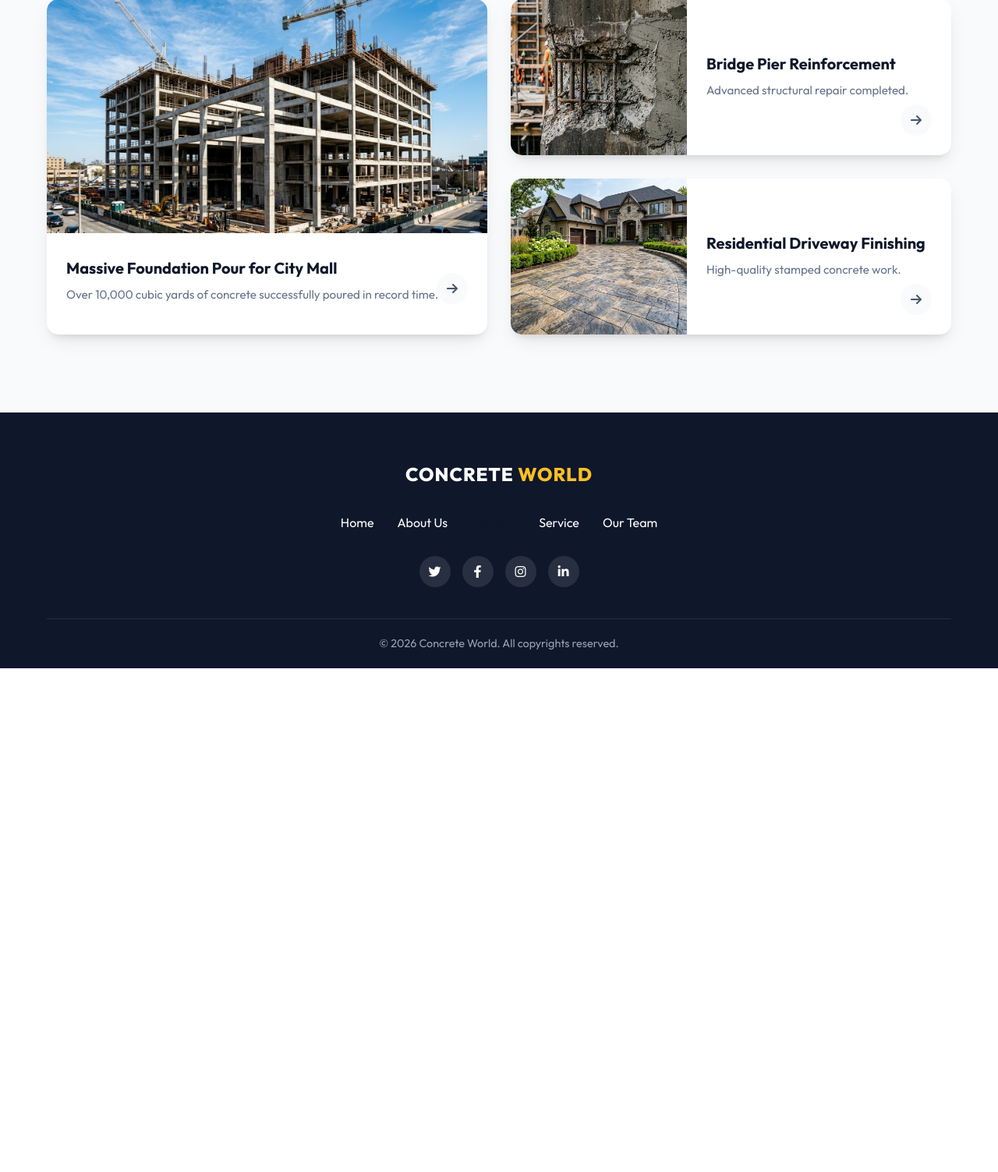
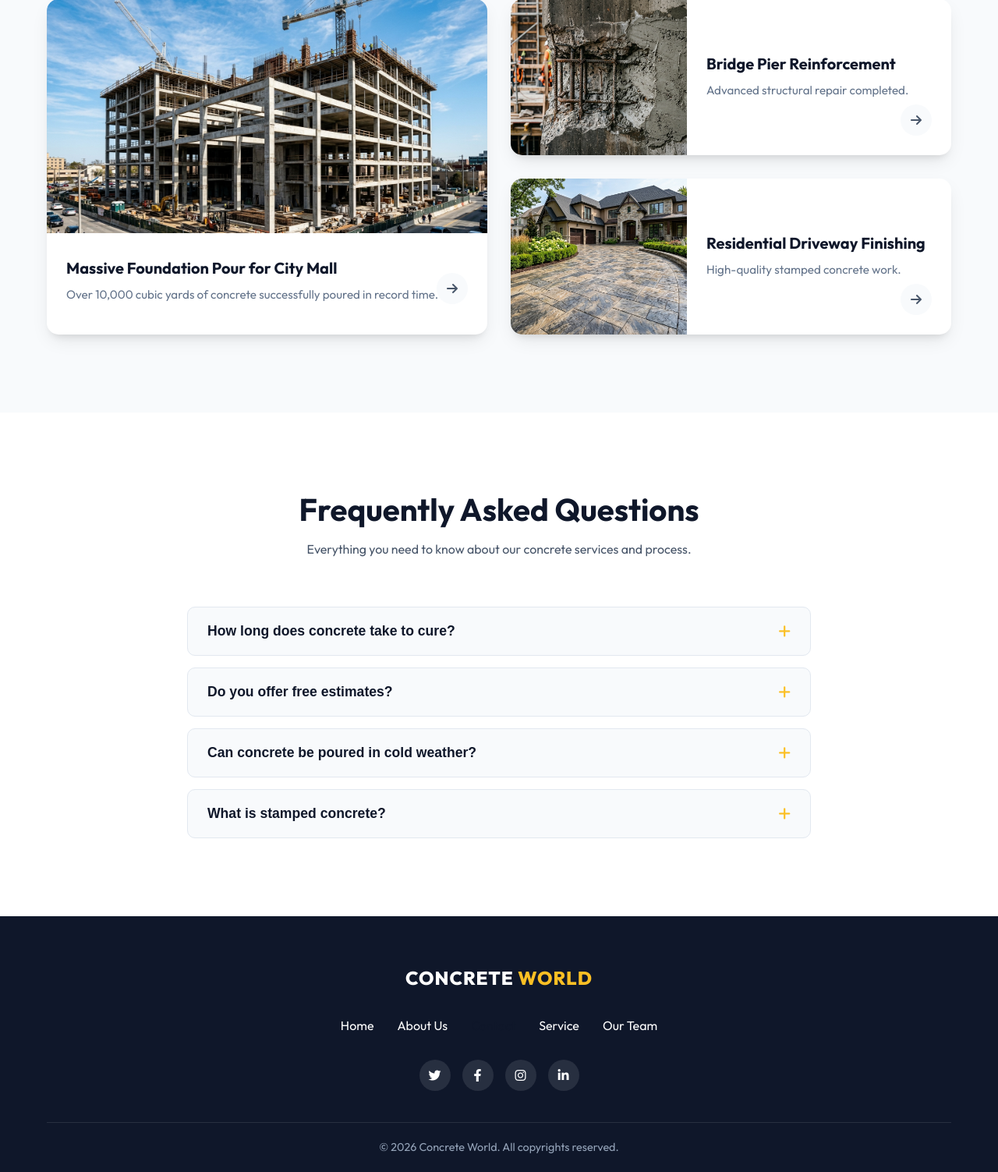
Before and after one commit to ManyangMajok/concrete, a PHP site: page / in a window 1280 px wide. Shown: the part 3056-4559 px from the top of the page at 78% size. Before the commit the page ends 3913 px from the top, so only its background shows below. Run offline with PHP 8.4, Linux system fonts and the light colour scheme.

Commit message:
Add FAQ section to home page

```diff
--- a/index.html
+++ b/index.html
@@ -194,6 +194,58 @@
       </div>
     </section>
 
+    <!-- FAQ Section -->
+    <section class="faq-section section-padding" style="background-color: var(--white);">
+      <div class="container">
+        <div class="section-header fade-in-up">
+          <h2>Frequently Asked Questions</h2>
+          <p>Everything you need to know about our concrete services and process.</p>
+        </div>
+
+        <div class="faq-container fade-in-up delay-1">
+          <div class="faq-item">
+            <button class="faq-question">
+              <span>How long does concrete take to cure?</span>
+              <i class="fa-solid fa-plus"></i>
+            </button>
+            <div class="faq-answer">
+              <p>While concrete usually sets within 24 to 48 hours allowing for foot traffic, it takes about 28 days to reach its full structural strength. We typically recommend waiting at least 7 days before driving standard vehicles on a new driveway.</p>
+            </div>
+          </div>
+
+          <div class="faq-item">
+            <button class="faq-question">
+              <span>Do you offer free estimates?</span>
+              <i class="fa-solid fa-plus"></i>
+            </button>
+            <div class="faq-answer">
+              <p>Yes! We offer completely free, no-obligation estimates for all commercial and residential projects. Just click any "Get Quote" button on our site to schedule an evaluation.</p>
+            </div>
+          </div>
+
+          <div class="faq-item">
+            <button class="faq-question">
+              <span>Can concrete be poured in cold weather?</span>
+              <i class="fa-solid fa-plus"></i>
+            </button>
+            <div class="faq-answer">
+              <p>Yes, but it requires special precautions. We use specialized heated blankets, warm water mixes, and accelerating admixtures to ensure the concrete cures correctly even when temperatures drop below freezing.</p>
+            </div>
+          </div>
+
+          <div class="faq-item">
+            <button class="faq-question">
+              <span>What is stamped concrete?</span>
+              <i class="fa-solid fa-plus"></i>
+            </button>
+            <div class="faq-answer">
+              <p>Stamped concrete is concrete that is patterned and/or textured or embossed to resemble brick, slate, flagstone, stone, tile, wood, and various other patterns and textures. It's a highly durable and cost-effective alternative to natural materials.</p>
+            </div>
+          </div>
+        </div>
+      </div>
+    </section>
+
     <!-- Footer -->
     <footer class="footer">
       <div class="container">
--- a/src/main.js
+++ b/src/main.js
@@ -68,3 +68,29 @@ if (mobileNavClose) {
     mobileNav.classList.remove('open');
   });
 }
+
+// FAQ Accordion Logic
+const faqItems = document.querySelectorAll('.faq-item');
+
+faqItems.forEach(item => {
+  const question = item.querySelector('.faq-question');
+  const answer = item.querySelector('.faq-answer');
+
+  if (question && answer) {
+    question.addEventListener('click', () => {
+      const isActive = item.classList.contains('active');
+
+      // Close all other FAQs
+      faqItems.forEach(otherItem => {
+        otherItem.classList.remove('active');
+        const otherAnswer = otherItem.querySelector('.faq-answer');
+        if (otherAnswer) otherAnswer.style.maxHeight = null;
+      });
+
+      if (!isActive) {
+        item.classList.add('active');
+        answer.style.maxHeight = answer.scrollHeight + 'px';
+      }
+    });
+  }
+});
--- a/src/style.css
+++ b/src/style.css
@@ -605,6 +605,63 @@ ul {
   justify-content: center;
 }
 
+/* FAQ Section */
+.faq-container {
+  max-width: 800px;
+  margin: 0 auto;
+  display: flex;
+  flex-direction: column;
+  gap: 15px;
+}
+
+.faq-item {
+  background-color: var(--light);
+  border-radius: 10px;
+  overflow: hidden;
+  border: 1px solid #E2E8F0;
+}
+
+.faq-question {
+  width: 100%;
+  text-align: left;
+  padding: 20px 25px;
+  display: flex;
+  justify-content: space-between;
+  align-items: center;
+  background: none;
+  border: none;
+  font-size: 1.1rem;
+  font-weight: 600;
+  color: var(--darker);
+  cursor: pointer;
+  transition: var(--transition);
+}
+
+.faq-question:hover {
+  background-color: #f1f5f9;
+}
+
+.faq-question i {
+  color: var(--primary);
+  transition: transform 0.3s ease;
+}
+
+.faq-item.active .faq-question i {
+  transform: rotate(45deg);
+}
+
+.faq-answer {
+  max-height: 0;
+  overflow: hidden;
+  transition: max-height 0.4s ease;
+}
+
+.faq-answer p {
+  padding: 0 25px 20px;
+  margin: 0;
+  color: #64748B;
+}
+
 /* Footer */
 .footer {
   background-color: var(--darker);
```
